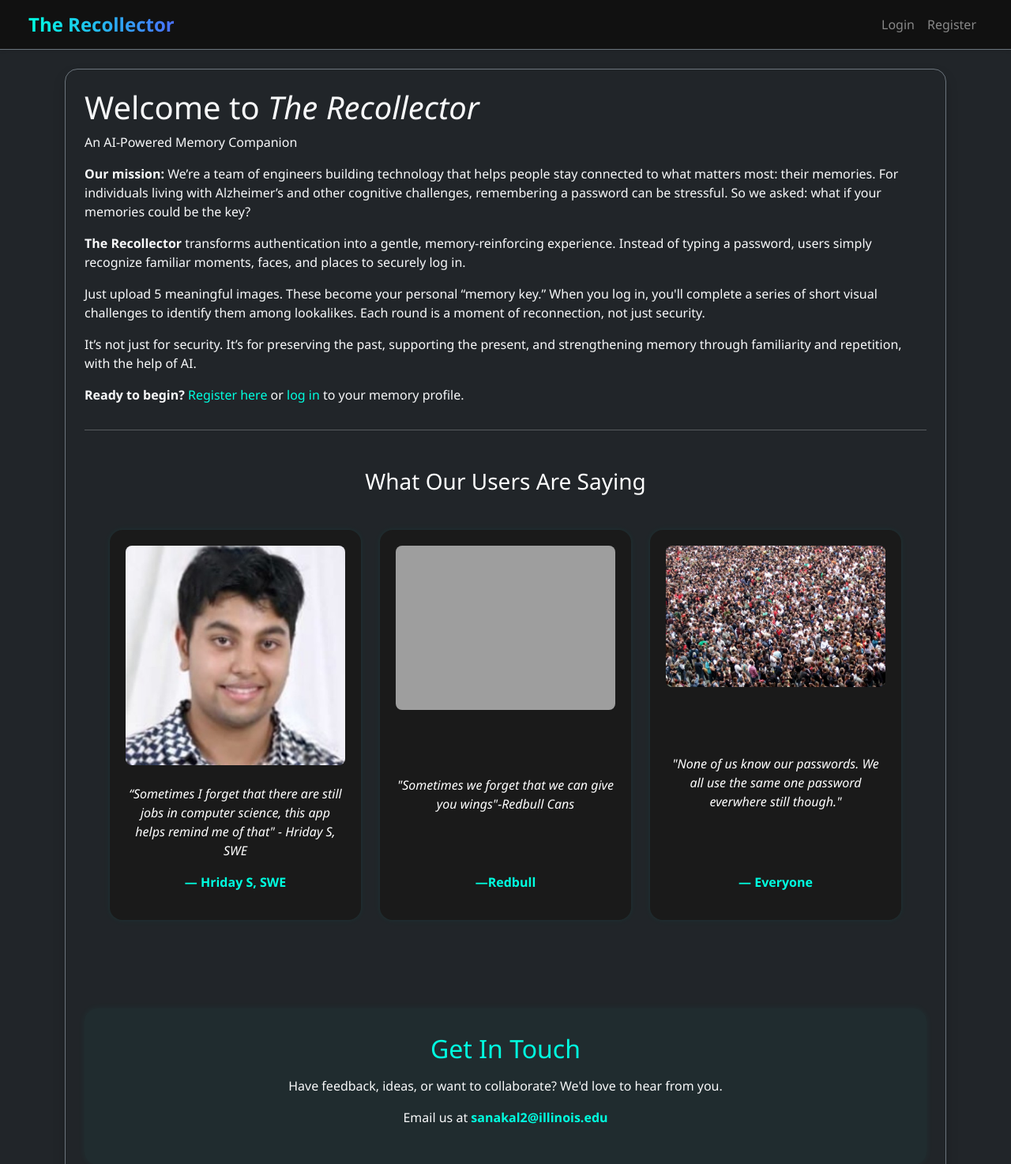
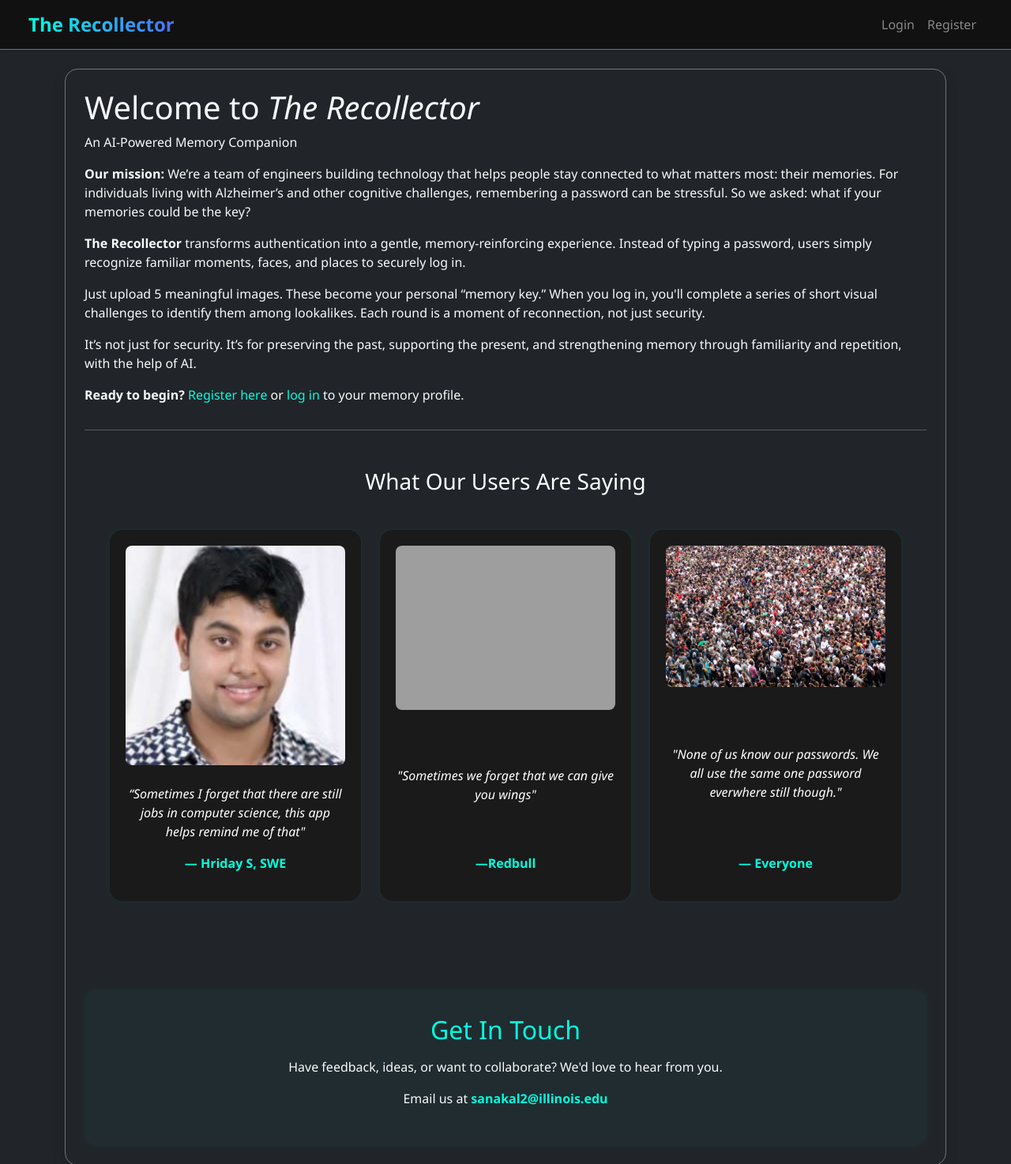
Before and after one commit to Uncommon-Hacks/unnamed_project, a Flask app: page / in a window 1280 px wide. Shown: the top 1474 px of the page at 79% size. Run offline with Flask 3, Linux system fonts and the light colour scheme; grey boxes are pictures that could not be loaded.

Commit message:
html-text

```diff
--- a/templates/index.html
+++ b/templates/index.html
@@ -27,7 +27,7 @@
             <div class="testimonial-card">
                 <img src="/static/hriday.jpeg" alt="Hriday S." class="testimonial-image">
                 <blockquote>
-                    “Sometimes I forget that there are still jobs in computer science, this app helps remind me of that" - Hriday S, SWE
+                    “Sometimes I forget that there are still jobs in computer science, this app helps remind me of that"
                 </blockquote>
                 <p class="attribution">— Hriday S, SWE</p>
             </div>
@@ -35,7 +35,7 @@
             <div class="testimonial-card">
                 <img src="/static/redbull.JPG" alt="redbull" class="testimonial-image">
                 <blockquote>
-                    "Sometimes we forget that we can give you wings"-Redbull Cans
+                    "Sometimes we forget that we can give you wings"
                 </blockquote>
                 <p class="attribution">—Redbull</p>
             </div>
```
